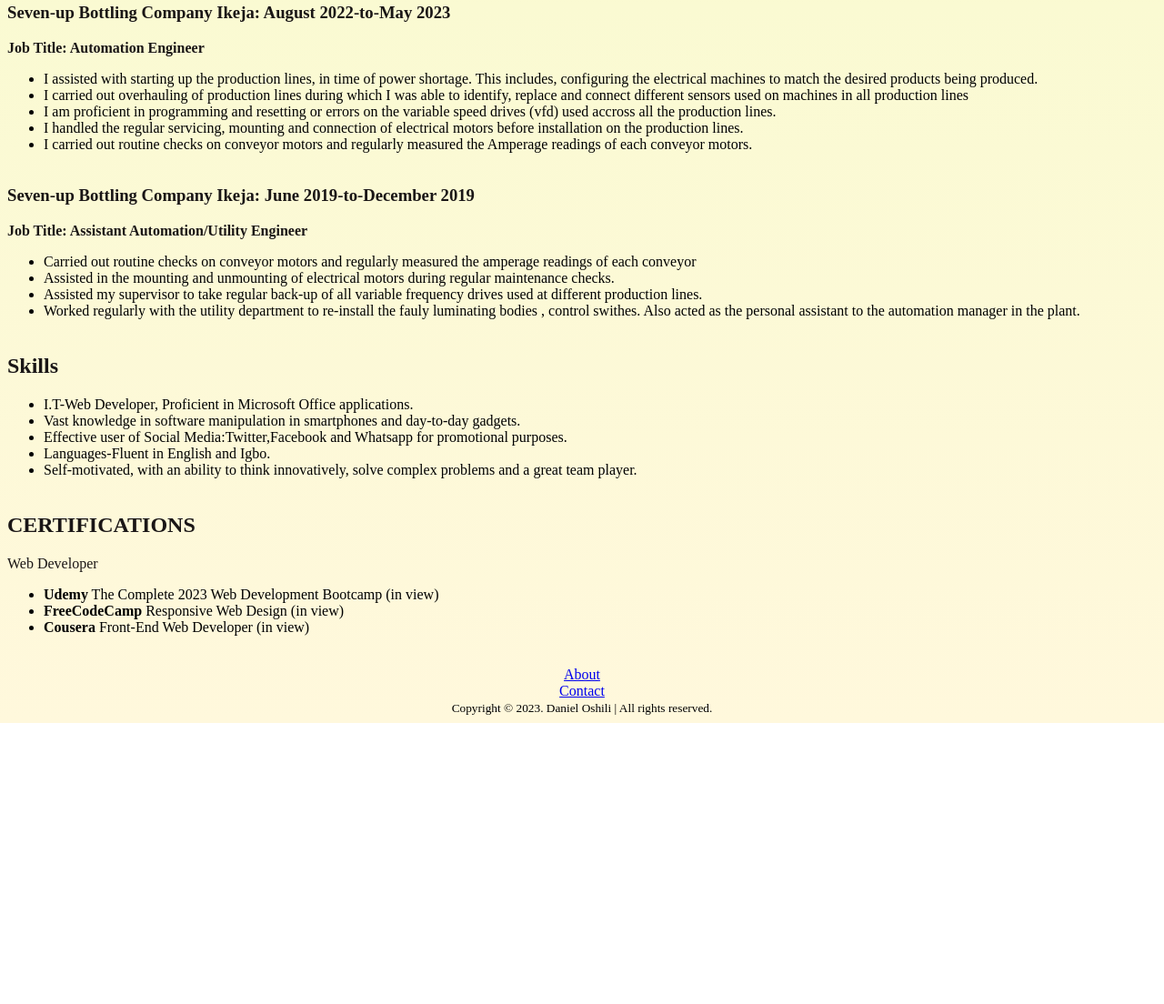
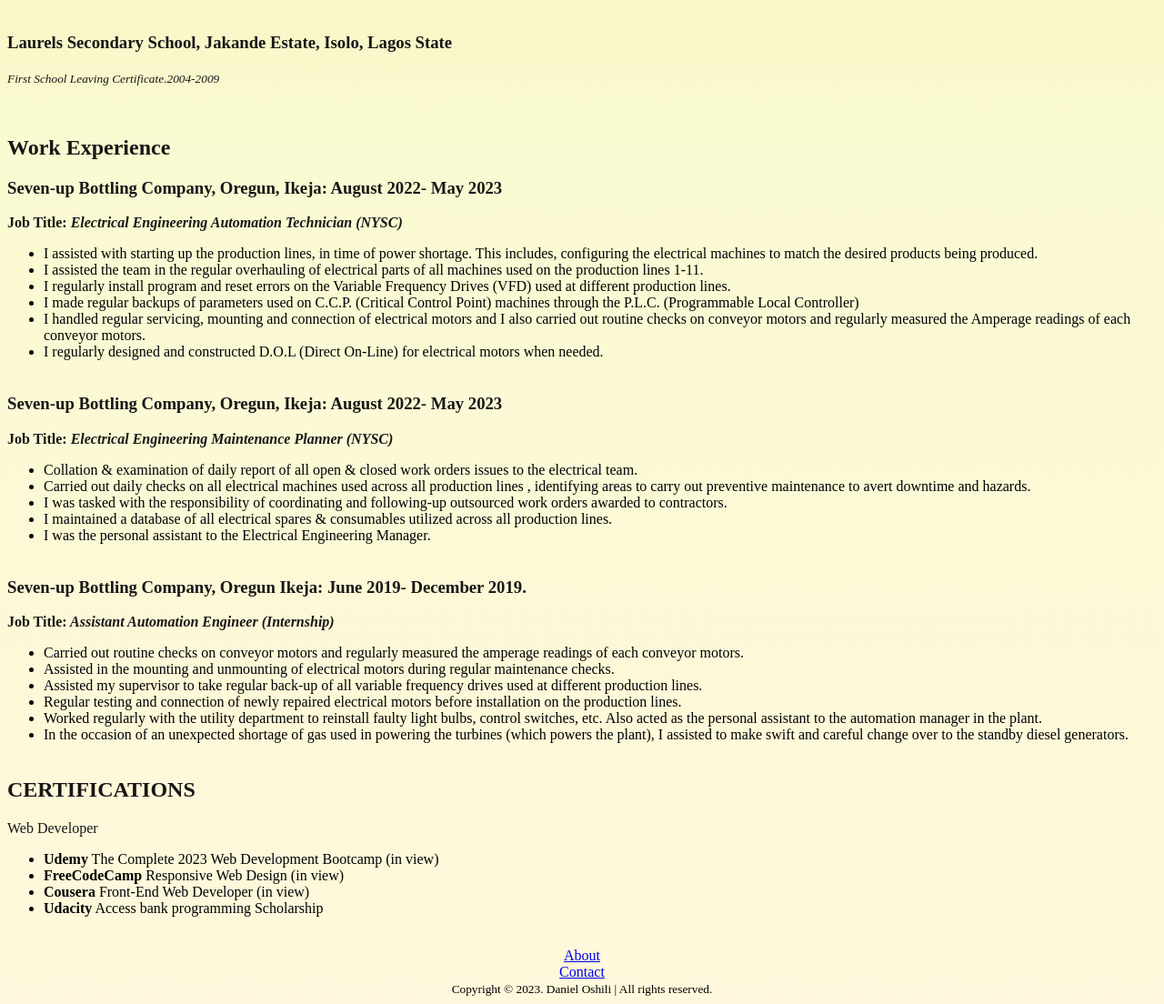
Before and after one commit to DANIDEL-dev/My-Resume, a plain HTML site: page index.html in a window 1280 px wide. Shown: the part 785-1889 px from the top of the page at 91% size. Before the commit the page ends 1580 px from the top, so only its background shows below. Drawn offline with Linux system fonts and the light colour scheme.

Commit message:
Update index.html

```diff
--- a/index.html
+++ b/index.html
@@ -11,8 +11,17 @@
   <a href="https://www.linkedin.com/in/daniel-oshili-908b08176/"  target="_blank">Linkedin </a>
   <a href="https://github.com/DANIDEL-dev" target="_blank">Github</a>
 
-   <h2>Objective Statment</h2>
-  <p>A Web Developer, Physicist & Automation Technician with vast experience in Front-End Web Development, Automation Engineering & Industrial Physics. Keen on improving my skillsets and achieving both personal & organizational goals</p><br>
+   <h2>CAREER OBJECTIVES: </h2>
+  <p>A Web Developer, Physicist & Automation Technician with vast experience in Front-End Web Development, Automation Engineering & Industrial Physics. Keen on improving my skillsets and achieving both personal & organizational goals.</p><br>
+<h2>SKILLS & COMPETENCE</h2>
+<ul>
+    <li>Front-End Web developer.</li>
+    <li>I.T - Proficient in Microsoft Office including Word, Excel, Powerpoint. </li>
+    <li>Vast knowledge in software manipulation in smartphones and day-to-day gadgets.</li>
+    <li>Effective user of Social media: Instagram, Twitter, Facebook and Whatsapp for promotional purposes.</li>
+    <li>Languages - Fluent in English and Igbo.</li>
+    <li>Self motivated, with an ability to think innovatively, solve complex problems and a great team player.</li> <br>
+</ul>
   <h2>Education</h2>
   <h3>Federal University of Technology, Owerri.</h3>
   <p><em>B.Tech. Physics </em></p>
@@ -22,43 +31,64 @@
   <p><em><small>0'levels:6 Distinctions, 3 Credits         2009-2015</em></small></p> <br>
   <h3>Laurels Secondary School, Jakande Estate, Isolo, Lagos State</h3>
   <p><small><em>First School Leaving Certificate.2004-2009</small></em></p><br>
+
   <h2>Work Experience</h2>
-  <h3>Seven-up Bottling Company Ikeja: August 2022-to-May 2023</h3>
-  <p><strong>Job Title: Automation Engineer</strong> <br></p>
+  <h3>Seven-up Bottling Company, Oregun, Ikeja: August 2022- May 2023</h3>
+  <p><strong>Job Title: <i>Electrical Engineering Automation Technician (NYSC) </i></strong> <br></p>
  <ul>
   <li>I assisted with starting up the production lines, in time of power shortage.
     This includes, configuring the electrical machines to match the desired products being produced.
     </li>
-    <li>I carried out overhauling of production lines during which I was able to identify,
-    replace and connect different sensors used on machines in all production lines
+    <li>I assisted the team in the regular overhauling of electrical parts of all machines used on the production lines 1-11.
   </li>
-    <li>I am proficient in programming and resetting or errors on the variable speed drives (vfd) used accross all the production lines.</li>
-    <li>I handled the regular servicing, mounting and connection of electrical motors before installation on the production lines.</li>
-    <li>I carried out routine checks on conveyor motors and regularly measured the Amperage readings of each conveyor motors.</li><br>
-  </ul>
-  <h3>Seven-up Bottling Company Ikeja: June 2019-to-December 2019</h3>
-  <p><strong>Job Title: Assistant Automation/Utility Engineer </strong></p>
+    <li>I regularly install program and reset errors on the Variable Frequency Drives (VFD) used at different production lines.</li>
+    <li>I made regular backups of parameters used on C.C.P. (Critical Control Point) machines through the P.L.C. (Programmable
+    Local Controller)
+</li>
+    <li>I handled regular servicing, mounting and connection of electrical motors and I also carried out routine checks on
+    conveyor motors and regularly measured the Amperage readings of each conveyor motors.</li>
+  <li>I regularly designed and constructed D.O.L (Direct On-Line) for electrical motors when needed.</li><br>
+</ul>
+
+<h3>Seven-up Bottling Company, Oregun, Ikeja: August 2022- May 2023</h3>
+<p><strong>Job Title:<i> Electrical Engineering Maintenance Planner (NYSC)</i></strong> <br></p>
+<ul>
+    <li>Collation & examination of daily report of all open & closed work orders issues to the electrical team.
+    </li>
+    <li>Carried out daily checks on all electrical machines used across all production lines , identifying areas to carry out
+    preventive maintenance to avert downtime and hazards.
+
+    </li>
+    <li>I was tasked with the responsibility of coordinating and following-up outsourced work orders awarded to contractors.
+</li>
+    <li>I maintained a database of all electrical spares & consumables utilized across all production lines.
+</li>
+    <li>I was the personal assistant to the Electrical Engineering Manager.
+</li><br>
+</ul>
+  <h3><strong>Seven-up Bottling Company, Oregun Ikeja</strong>: June 2019- December 2019.</h3>
+  <p><strong>Job Title:<i> Assistant Automation Engineer (Internship)</i> </strong></p>
   <ul>
-    <li>Carried out routine checks on conveyor motors and regularly measured the amperage readings of each conveyor</li>
+    <li>Carried out routine checks on conveyor motors and regularly measured the amperage readings of each conveyor motors. </li>
     <li>Assisted in the mounting and unmounting of electrical motors during regular maintenance checks.</li>
     <li>Assisted my supervisor to take regular back-up of all variable frequency drives used at different production lines.</li>
-    <li>Worked regularly with the utility department to re-install the fauly luminating bodies , control swithes. Also acted as the personal assistant to the automation manager in the plant.</li><br>
+    <li>Regular testing and connection of newly repaired electrical motors before installation on the production lines.
+</li>
+<li>Worked regularly with the utility department to reinstall faulty light bulbs, control switches, etc. Also acted as the
+personal assistant to the automation manager in the plant.
+</li>
+<li>In the occasion of an unexpected shortage of gas used in powering the turbines (which powers the plant), I assisted to
+make swift and careful change over to the standby diesel generators.</li><br>
   </ul>
-   <h2>Skills</h2>
-  <ul>
-    <li>I.T-Web Developer, Proficient in Microsoft Office applications.  </li>
-    <li>Vast knowledge in software manipulation in smartphones and day-to-day gadgets.</li>
-    <li>Effective user of Social Media:Twitter,Facebook and Whatsapp for promotional purposes.</li>
-    <li>Languages-Fluent in English and Igbo.</li>
-    <li>Self-motivated, with an ability to think innovatively, solve complex problems and a great team player.</li> <br>
-  </ul>
+
   <h2>CERTIFICATIONS</h2>
     <p>Web Developer</p>
   <ul>
    <li><strong>Udemy</strong> The Complete 2023 Web Development Bootcamp (in view)</li>
    <li><strong>FreeCodeCamp</strong> Responsive Web Design (in view)</li>
-   <li><strong>Cousera</strong> Front-End Web Developer (in view)</li><br>
-  </ul>
+   <li><strong>Cousera</strong> Front-End Web Developer (in view)</li>
+  <li><strong>Udacity</strong> Access bank programming Scholarship</li><br>
+</ul>
  <a  href="./public/about.html">About</a>
  <a  href="./public/contact.html">Contact</a>
 
```
